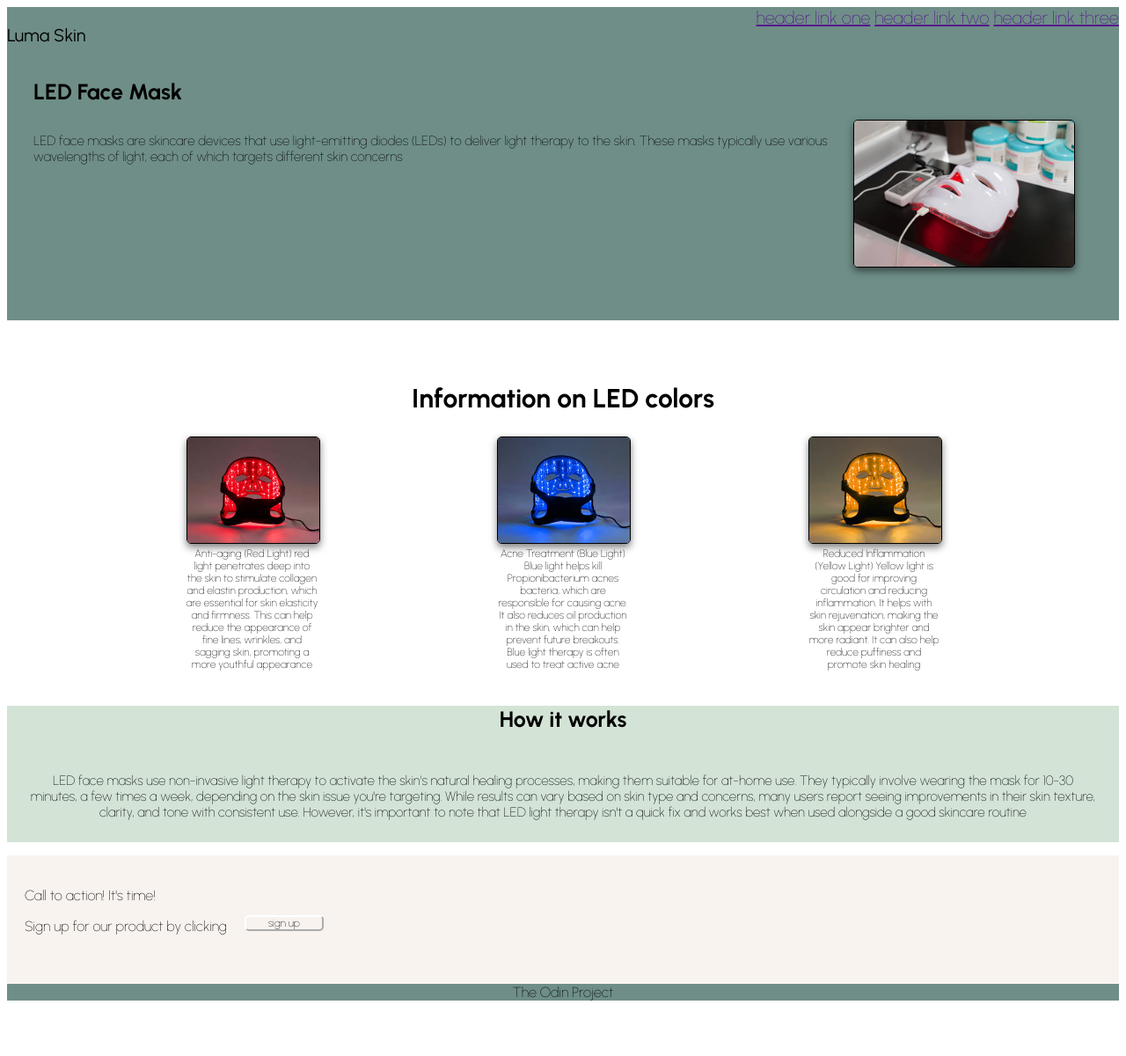
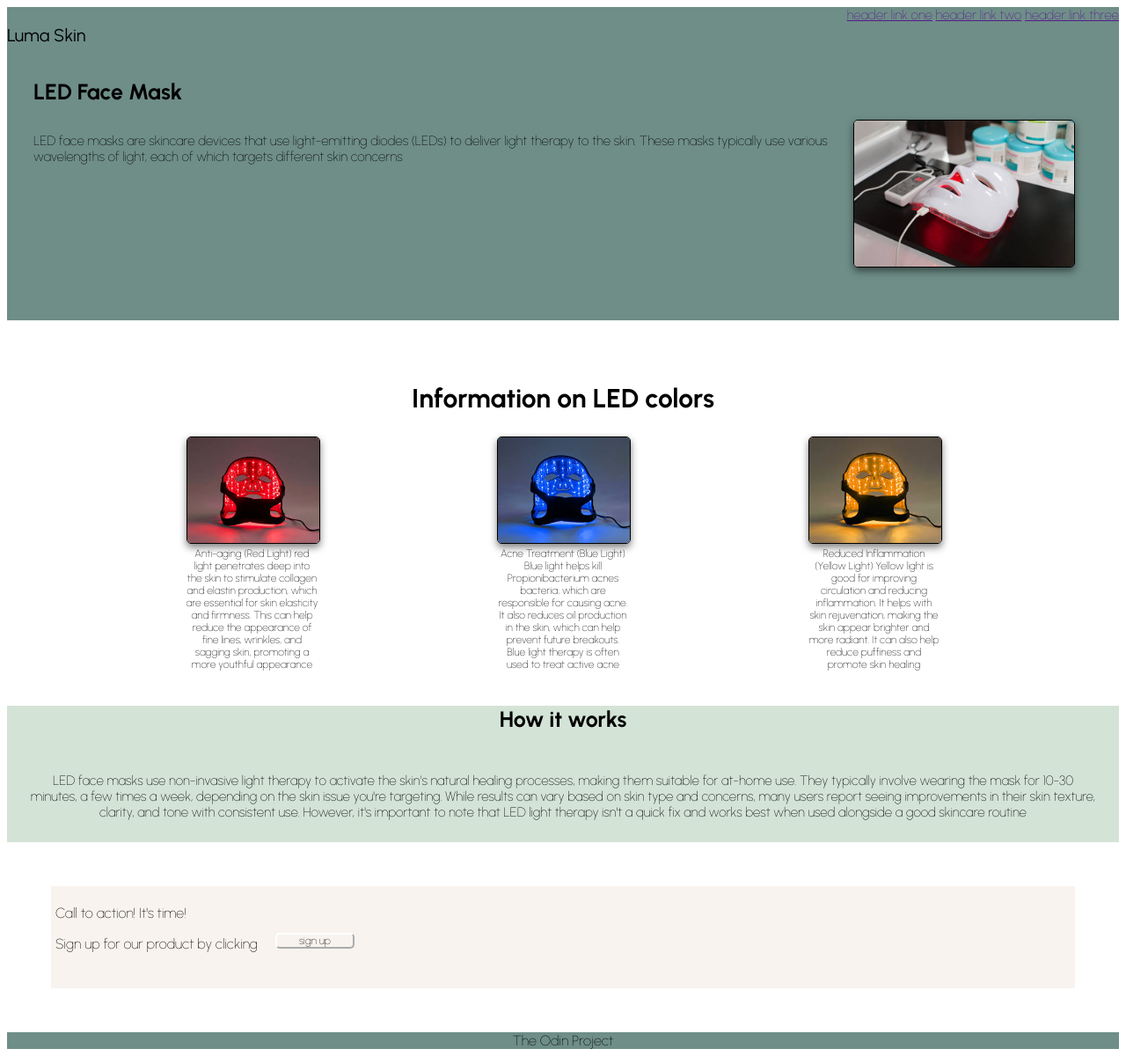
Before and after one commit to Anaaag/landing-page, a plain HTML site: page index.html in a window 1280 px wide. Shown: the whole page at 88% size. Before the commit the page ends 1145 px from the top, so only its background shows below. Drawn offline with Linux system fonts and the light colour scheme.

Commit message:
modified bottom class

```diff
--- a/styles.css
+++ b/styles.css
@@ -14,12 +14,12 @@ font-size: 20px;
 
 }
 
-/* .links {
-  display: flex;
-  justify-content: space-;
+.links {
+
+  font-size: 15px;
 
 
-} */
+}
 
 .ledimage {
   width:250px;
@@ -135,7 +135,8 @@ div.item {
 
 .bottom {
   background-color: #f8f3ef;
-  padding: 20px;
+  padding: 5px;
+  margin: 50px;
 
 
 
@@ -145,6 +146,7 @@ div.item {
   background-color: #f8f3ef;
   border-radius: 5px;
   border-color: white;
+
   padding: 0px 25px;
   cursor: pointer;
   font-family: sans-serif;
```
